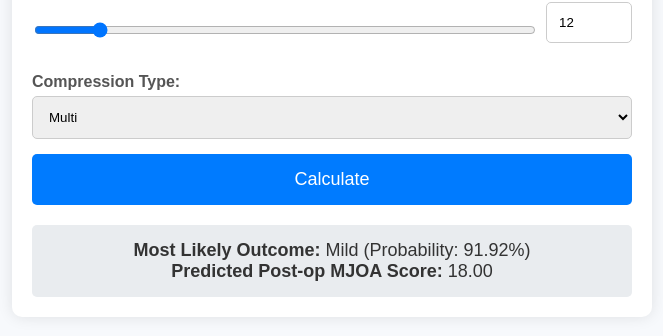
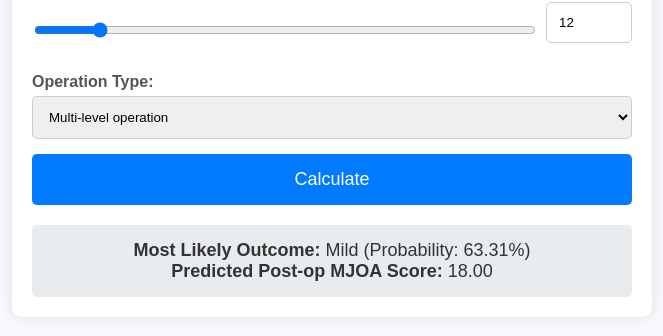
Before and after one commit to feras-beep/MJOA, a plain HTML site: page index.html in a window 1280 px wide. Both pictures are taken after a click on the button "Calculate". Shown: the part 414-750 px from the top of the page, without its empty margins (308-971 px from the left). Drawn offline with Linux system fonts and the light colour scheme.

Commit message:
Update index.html

```diff
--- a/index.html
+++ b/index.html
@@ -100,10 +100,10 @@
                 <input type="number" id="duration" name="duration" min="0" max="100" value="12" oninput="syncDuration(this.value)">
             </div>
 
-            <label for="compressionType">Compression Type:</label>
+            <label for="compressionType">Operation Type:</label>
             <select id="compressionType" name="compressionType" required>
-                <option value="Multi">Multi</option>
-                <option value="Single">Single</option>
+                <option value="Multi">Multi-level operation</option>
+                <option value="Single">Single-level operation</option>
             </select>
 
             <button type="button" onclick="calculateOutcomes()">Calculate</button>
@@ -132,20 +132,21 @@
             const preMJOA = parseFloat(document.getElementById('preMJOA').value);
             const age = parseFloat(document.getElementById('age').value);
             const duration = parseFloat(document.getElementById('duration').value);
-            const compressionType = document.getElementById('compressionType').value === 'Single' ? 1 : 0;
+            const compressionType = document.getElementById('compressionType').value === 'Multi' ? 1 : 0;
 
-            // Severe and Mild GLM equations
-            const logitSevere = -2.45888 - 0.36240 * preMJOA + 0.06830 * age;
+            // Updated Severe GLM model
+            const logitSevere = 4.0749 - 2.5141 * compressionType - 0.4811 * preMJOA;
             const pSevere = 1 / (1 + Math.exp(-logitSevere));
 
-            const logitMild = 2.55447 + 0.27770 * preMJOA - 0.05245 * age - 2.27370 * compressionType;
+            // Mild GLM model
+            const logitMild = -4.27614 + 1.81506 * compressionType + 0.33405 * preMJOA;
             const pMild = 1 / (1 + Math.exp(-logitMild));
 
-            // Predicted MJOA using duration for the relevant model
-            const intercept = 20.67512;
+            // Predicted post-op MJOA using the linear regression model
+            const intercept = 13.00179;
             const coefPreMJOA = 0.39406;
             const coefAge = -0.06415;
-            const coefCompression = -7.67333 * compressionType;
+            const coefCompression = 7.67333 * compressionType;
             const coefDuration = -0.11416 * duration;
             const predictedMJOA = Math.min(18, Math.max(3, intercept + coefPreMJOA * preMJOA + coefAge * age + coefCompression + coefDuration));
 
@@ -153,7 +154,7 @@
             const likelyOutcome = pMild > pSevere ? 'Mild' : 'Severe';
             const probability = likelyOutcome === 'Mild' ? pMild : pSevere;
 
-            // Display the results
+            // Display the result
             document.getElementById('result').innerHTML = `
                 <strong>Most Likely Outcome:</strong> ${likelyOutcome} (Probability: ${(probability * 100).toFixed(2)}%)<br>
                 <strong>Predicted Post-op MJOA Score:</strong> ${predictedMJOA.toFixed(2)}
```
